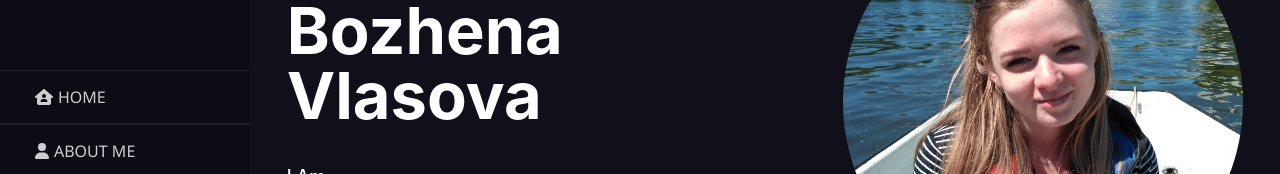
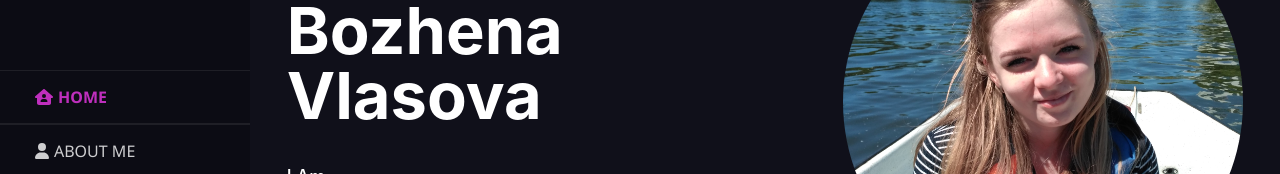
Before and after one commit to BozhenaVlasova/portfolio, a React (Create React App) app: page / in a window 1280 px wide. Shown: the part 298-472 px from the top of the page. Built offline with nearby package versions, Linux system fonts and the light colour scheme.

Commit message:
added animation for header

```diff
--- a/package.json
+++ b/package.json
@@ -17,6 +17,7 @@
     "@types/node": "^16.7.13",
     "@types/react": "^18.0.0",
     "@types/react-dom": "^18.0.0",
+    "@types/react-scroll": "^1.8.6",
     "@types/react-typing-effect": "^2.0.3",
     "@types/uuid": "^9.0.1",
     "gh-pages": "^5.0.0",
@@ -25,6 +26,7 @@
     "react-dom": "^18.2.0",
     "react-icons": "^4.8.0",
     "react-scripts": "5.0.1",
+    "react-scroll": "^1.8.9",
     "react-tilt": "^1.0.2",
     "react-tsparticles": "^2.9.3",
     "react-typing-effect": "^2.0.5",
--- a/src/header/Header.module.scss
+++ b/src/header/Header.module.scss
@@ -7,51 +7,16 @@
   top: 0;
   left: 0;
   background-color: $bgSecondaryColor;
+  &.show {
+    transform: translate(0, 0);
+    transition: 0.35s;
+  }
   @media (max-width: 1200px) {
-    transition: ease all 0.35s;
-    left: -300px;
+    transition: 0.35s;
+    transform: translate(-250px, 0);
     z-index: 222;
   }
 
-  .mobHeader {
-    padding: 15px;
-    display: none;
-    position: fixed;
-    width: 100%;
-    z-index: 11;
-    background: $bgSecondaryColor;
-    @media (max-width: 1200px) {
-      display: block;
-      left: 0;
-    }
-
-    .togglerMenuOpen {
-      width: 40px;
-      height: 40px;
-      position: relative;
-      border-radius: 0;
-      padding: 0;
-      background: $primaryColor;
-      border: none;
-      margin-left: auto;
-      display: flex;
-      cursor: pointer;
-
-      & span {
-        position: absolute;
-        top: 0;
-        left: 0;
-        bottom: 0;
-        right: 0;
-        width: 25px;
-        height: 2px;
-        margin: auto;
-        box-shadow: 0px -8px 0 0px currentColor, 0px 8px 0 0px currentColor;
-        background: $mainTextColor;
-        color: $mainTextColor;
-      }
-    }
-  }
 
   .h1Top {
     display: flex;
@@ -104,14 +69,14 @@
       padding: 15px 35px;
       gap: 5px;
 
-      & :hover {
+      &:hover {
         font-weight: bolder;
       }
+    }
 
-      & :active {
-        color: $primaryColor;
-        font-weight: bolder;
-      }
+    .active {
+      color: $primaryColor;
+      font-weight: bolder;
     }
   }
 
@@ -133,3 +98,48 @@
     }
   }
 }
+
+.burgerNav {
+  padding: 15px;
+  display: none;
+  position: fixed;
+  width: 100%;
+  z-index: 11;
+  background: $bgSecondaryColor;
+  @media (max-width: 1200px) {
+    display: block;
+    left: 0;
+  }
+
+  .show {
+    display: block;
+    left: 0;
+  }
+
+  .togglerMenuOpen {
+    width: 40px;
+    height: 40px;
+    position: relative;
+    border-radius: 0;
+    padding: 0;
+    background: $primaryColor;
+    border: none;
+    margin-left: auto;
+    display: flex;
+    cursor: pointer;
+
+    & span {
+      position: absolute;
+      top: 0;
+      left: 0;
+      bottom: 0;
+      right: 0;
+      width: 25px;
+      height: 2px;
+      margin: auto;
+      box-shadow: 0px -8px 0 0px currentColor, 0px 8px 0 0px currentColor;
+      background: $mainTextColor;
+      color: $mainTextColor;
+    }
+  }
+}
--- a/src/header/Header.tsx
+++ b/src/header/Header.tsx
@@ -1,37 +1,55 @@
-import React from 'react';
+import React, {useState} from 'react';
 import styles from './Header.module.scss';
 import telegram from '../images/messengers/telegram.svg';
 import instagram from '../images/messengers/instagram.svg';
 import github from '../images/messengers/github.svg';
 import linkedin from '../images/messengers/linkedin.svg';
 import logo from '../images/react.svg';
-import {FontAwesomeIcon} from '@fortawesome/react-fontawesome'
-import {faContactCard, faDatabase, faFolderOpen, faHomeUser, faUser} from '@fortawesome/free-solid-svg-icons'
+import {FontAwesomeIcon} from '@fortawesome/react-fontawesome';
+import {faContactCard, faDatabase, faFolderOpen, faHomeUser, faUser} from '@fortawesome/free-solid-svg-icons';
+import {Link} from 'react-scroll';
 
 const Header = () => {
+    let [menuIsOpen, setMenuIsOpen] = useState(false)
+    const onClickBurger = () => {
+        setMenuIsOpen(!menuIsOpen)
+    }
 
     return (
-        <header className={`${styles.header}`}>
-            <div className={`${styles.mobHeader}`}>
-                <button className={styles.togglerMenuOpen}>
+        <>
+            <div className={`${styles.burgerNav}`}>
+                <button className={styles.togglerMenuOpen} onClick={onClickBurger}>
                     <span></span>
                     <span></span>
                     <span></span>
                 </button>
             </div>
+            <header className={menuIsOpen ? `${styles.header} ${styles.show}` : `${styles.header}`}>
                 <div className={styles.h1Top}>
                     <img className={styles.img} src={logo}/>
                     <h4>Bozhena</h4>
                 </div>
                 <div className={styles.pages}>
-                <a href={'#home'}><FontAwesomeIcon icon={faHomeUser}/><span>Home</span></a>
-                <a href={'#aboutMe'}><FontAwesomeIcon icon={faUser}/><span>About Me</span></a>
-                <a href={'#skills'}><FontAwesomeIcon
-                    icon={faDatabase}/><span>Skills</span></a>
-                <a href={'#projects'}><FontAwesomeIcon
-                    icon={faFolderOpen}/><span>Projects</span></a>
-                <a href={'#contacts'}><FontAwesomeIcon
-                    icon={faContactCard}/><span>Contacts</span></a>
+                    <Link activeClass={styles.active} to="home" spy={true} smooth={true} offset={0} duration={500}>
+                        <FontAwesomeIcon icon={faHomeUser}/>
+                        Home
+                    </Link>
+                    <Link activeClass={styles.active} to="aboutMe" spy={true} smooth={true} offset={0} duration={500}>
+                        <FontAwesomeIcon icon={faUser}/>
+                        About Me
+                    </Link>
+                    <Link activeClass={styles.active} to="skills" spy={true} smooth={true} offset={0} duration={500}>
+                        <FontAwesomeIcon icon={faDatabase}/>
+                        Skills
+                    </Link>
+                    <Link activeClass={styles.active} to="projects" spy={true} smooth={true} offset={0} duration={500}>
+                        <FontAwesomeIcon icon={faFolderOpen}/>
+                        Projects
+                    </Link>
+                    <Link activeClass={styles.active} to="contacts" spy={true} smooth={true} offset={0} duration={500}>
+                        <FontAwesomeIcon icon={faContactCard}/>
+                        Contacts
+                    </Link>
                 </div>
                 <div className={styles.socialIcons}>
                     <a href={'https://t.me/bozhena_vl'} target={'_blank'}>
@@ -48,6 +66,7 @@ const Header = () => {
                     </a>
                 </div>
             </header>
+        </>
     );
 };
 
```
Also changed, not shown: 1 other file (tests, documents, lock files or other folders). Lines whose indentation alone changed are shown as unchanged.
